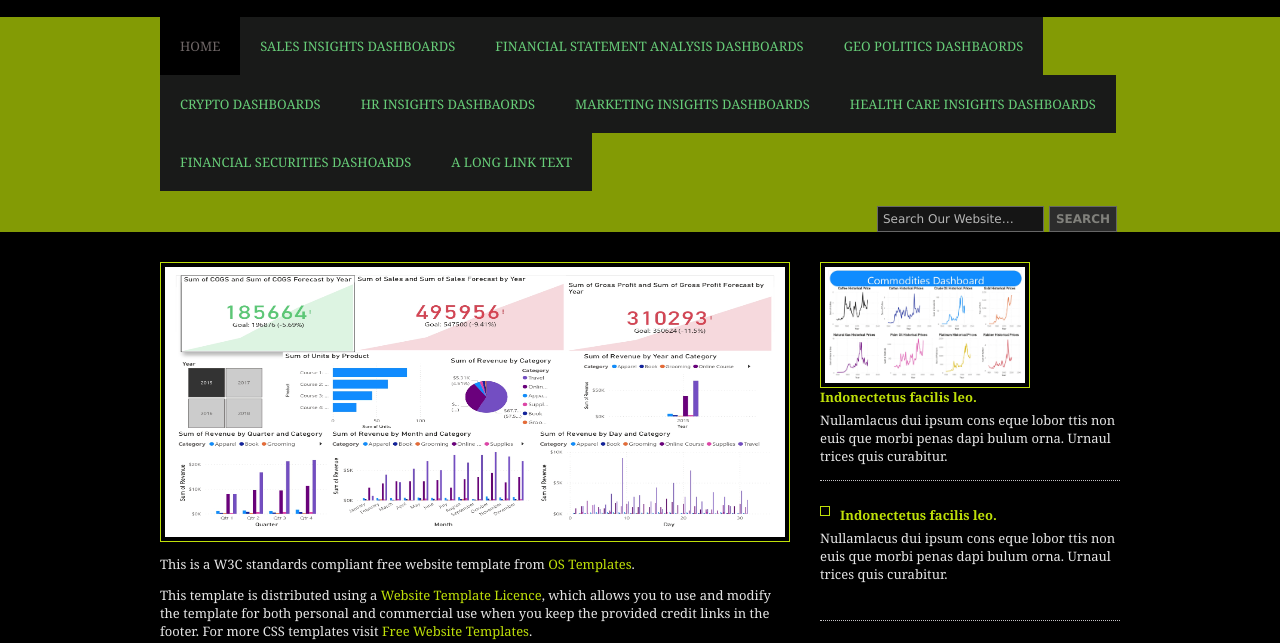
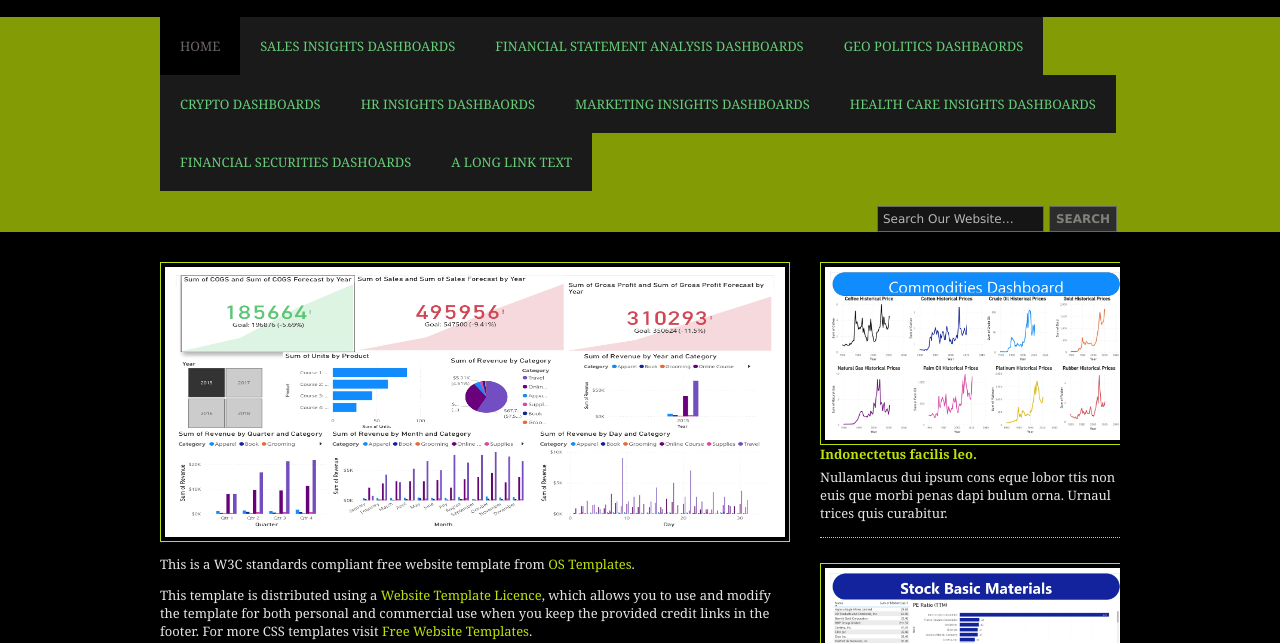
Before and after one commit to JohnKimaiyo/Business-Insights-Power-BI-Portfolio-Website, a plain HTML site: page index.html in a window 1280 px wide. Shown: the part 94-737 px from the top of the page. Drawn offline with Linux system fonts and the light colour scheme.

Commit message:
staock on basic materials

```diff
--- a/index.html
+++ b/index.html
@@ -99,11 +99,11 @@ Licence URI: http://www.os-templates.com/template-terms
       </div>
       <div id="column">
         <ul id="latestnews">
-          <li><img src="images/demo/Commodities Dashbaord.jpg" alt=""style="width:200px" />
+          <li><img src="images/demo/Commodities Dashbaord.jpg" alt=""style="width:300px" />
             <p><strong><a href="#">Indonectetus facilis leo.</a></strong> Nullamlacus dui ipsum cons eque lobor ttis non
               euis que morbi penas dapi bulum orna. Urnaul trices quis curabitur.</p>
           </li>
-          <li><img src="images/demo/80x80.gif" alt="" />
+          <li><img src="images/demo/Stock on Basic Materials.jpg" alt=""style="width:300px" />
             <p><strong><a href="#">Indonectetus facilis leo.</a></strong> Nullamlacus dui ipsum cons eque lobor ttis non
               euis que morbi penas dapi bulum orna. Urnaul trices quis curabitur.</p>
           </li>
```
Also changed, not shown: images/demo/Stock on Basic Materials.jpg (added).
